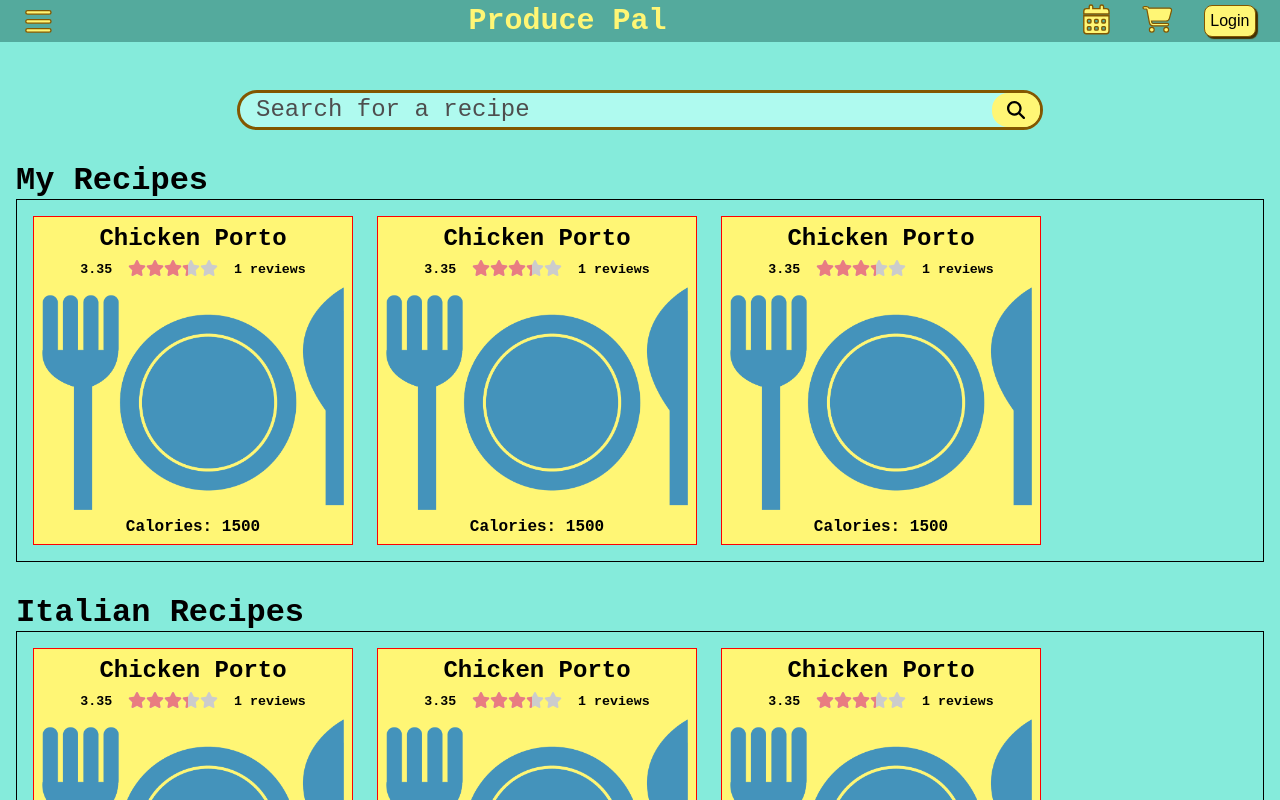
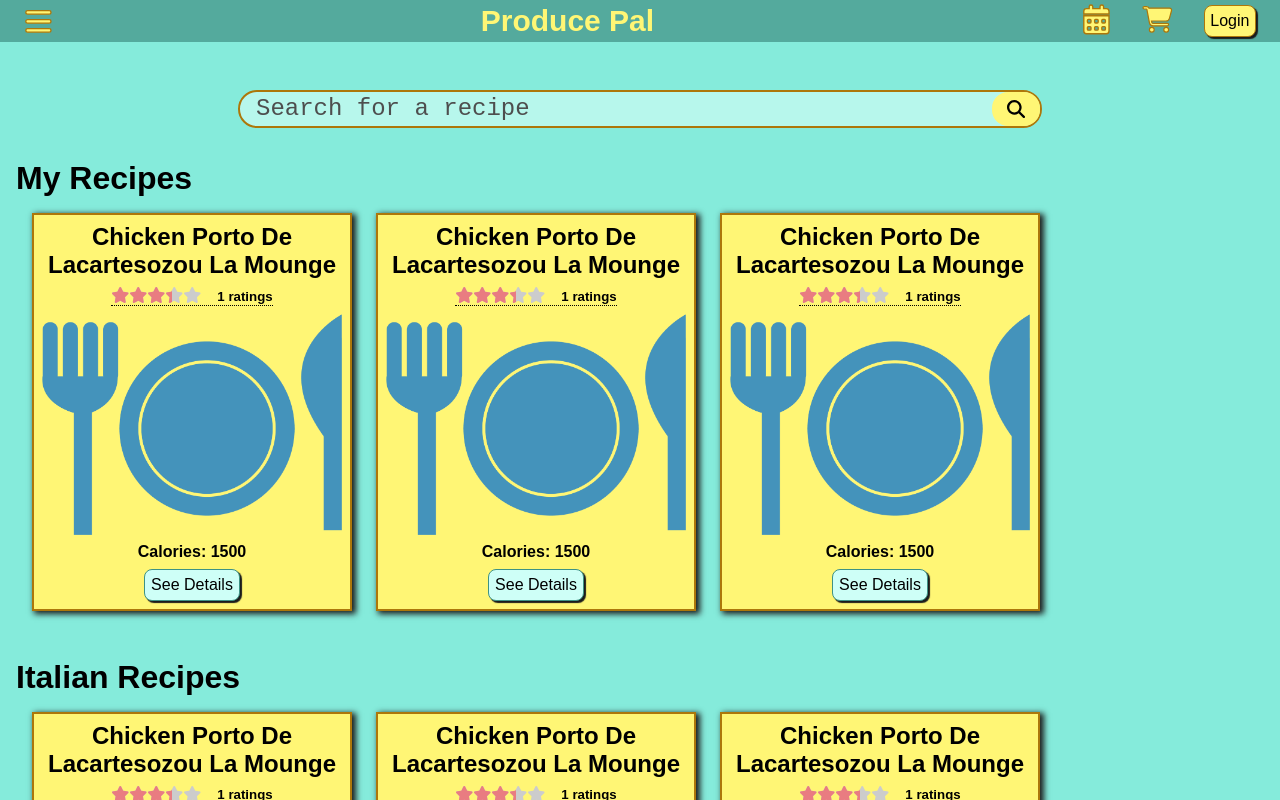
Before and after one commit to VartanKazar/produce-pal, a React (Create React App) app: page /recipes in a window 1280 px wide. Shown: the top 800 px of the page. Built offline with nearby package versions, Linux system fonts and the light colour scheme.

Commit message:
Created a modal component.  Refactored some styling.

```diff
--- a/src/App.css
+++ b/src/App.css
@@ -9,6 +9,8 @@
     3.2.  navbar
     3.3.  Search Bar
     3.4.  Recipe Card
+    3.5.  Rating Section
+    3.6.  Modal Section
   4.  Html Overrides
     4.1.  button
   5.  Font Awesome Overrides
@@ -22,25 +24,39 @@
 :root {
   --background-color-primary: #85ebdb;
   --background-color-secondary: #54aa9d;
-  --background-color-accent: #affaef;
+  --background-color-accent: #b7f7ec;
+  --shadow-color: #1b1b1b;
   --highlight-color-gold: #fff675;
-  --highlight-color-gold-border: #835700;
-  --highlight-color-gold-shadow: #462f01;
+  --highlight-color-gold-border: #ad770a;
+
+  /* Used for gold colored interactions with an after element. */
+  --highlight-gold-after: #ffb875;
+  --highlight-gold-after-border: #ad870a;
+
   --highlight-color-red: #e97c81;
   --highlight-color-red-border: rgb(173, 73, 45);
-  --highlight-color-red-shadow: #4e1606;
-  --text-color-light: #000000;
+  --text-color-primary: #000000;
   --text-color-placeholder: #4e4e4e;
+
+  /* Used for buttons and other interactable elements against the gold background color. */
+  --interaction-primary: #cefff7;
+  --interaction-primary-border: #3e9284;
+  --interaction-primary-after: #c0afee;
+  --interaction-primary-after-border: #3b00dd;
+
+  --fadeout-color: rgba(0, 0, 0, 0.5);
 }
 
 /* Browser reset with all parent elements taking the whole page size. */
 html, body, #root {
+  height: 100vh;
   padding: 0px;
   margin: 0px;
   font-size: clamp(85%, 2vw, 100%);
   background-color: var(--background-color-primary);
-  color: var(--text-color-light);
-  font-family: 'Courier New', Courier, monospace;
+  color: var(--text-color-primary);
+  font-family: Arial, Helvetica, sans-serif;
+  overflow-y: auto;
 }
 
 h1, h2, h3, h4, h5, h6 {
@@ -82,6 +98,7 @@ h1, h2, h3, h4, h5, h6 {
   padding-right: 1rem;
 }
 
+/* 2.1.2. promotional-section */
 .promotional-section {
   display: flex;
   flex-direction: row;
@@ -125,9 +142,8 @@ h1, h2, h3, h4, h5, h6 {
   overflow-x: auto;
   overflow-y: hidden;
   box-sizing: border-box;
+  height: 100%;
   padding: 1rem;
-  border: 1px solid black;
-  height: 100%;
 }
 
 
@@ -154,7 +170,7 @@ h1, h2, h3, h4, h5, h6 {
   width: calc(100% - 0.5rem - 2px);
   height: calc(100% - 0.5rem - 2px);
   background-color: var(--highlight-color-gold);
-  box-shadow: inset 0 0 8px 1px var(--highlight-color-gold-shadow);
+  box-shadow: inset 0 0 8px 1px var(--shadow-color);
   border: 1px solid var(--highlight-color-gold-border);
   border-radius: 0.5rem;
   z-index: -1;
@@ -177,7 +193,7 @@ h1, h2, h3, h4, h5, h6 {
   z-index: 11;
   font-size: 1.25rem;
   font-weight: bold;
-  box-shadow: inset 0 0 4px 1px var(--highlight-color-red-shadow);
+  box-shadow: inset 0 0 4px 1px var(--shadow-color);
 }
 
 /* 3.2. navbar */
@@ -197,9 +213,6 @@ h1, h2, h3, h4, h5, h6 {
   transition: 0.5s;
 }
 
-.nav-bar-title {
-  display: none;
-}
 
 .nav-bar-drawer-container {
   visibility: hidden;
@@ -219,7 +232,7 @@ h1, h2, h3, h4, h5, h6 {
   top: 0;
   left: 0;
   z-index: 90;
-  background-color: rgba(0, 0, 0, 0.5);
+  background-color: var(--fadeout-color);
   width: 100%;
   height: 100%;
   overflow: hidden;
@@ -239,20 +252,17 @@ h1, h2, h3, h4, h5, h6 {
   width: 0;
   height: 100%;
   background-color: var(--background-color-secondary);
-  opacity: 0;
   z-index: -3;
   transition: 0.3s;
+  overflow: hidden;
 }
 
 .nav-bar-drawer.active {
   visibility: visible;
-  opacity: 1;
   width: 24ch;
   z-index: 99;
   transition: 0.3s;
 }
-
-
 
 .nav-bar-user-section {
   display: flex;
@@ -260,7 +270,7 @@ h1, h2, h3, h4, h5, h6 {
   flex-wrap: wrap;
   justify-content: center;
   align-items: center;
-  gap: 1rem;
+  gap: 2rem;
   transition: 0.25s;
 }
 
@@ -274,7 +284,7 @@ h1, h2, h3, h4, h5, h6 {
 
 .nav-icon-default:hover {
   scale: 1.2;
-  filter:drop-shadow(2px 2px 1px var(--highlight-color-gold-shadow));
+  filter:drop-shadow(2px 2px 1px var(--shadow-color));
   transition: 0.25s;
 }
 
@@ -293,7 +303,7 @@ h1, h2, h3, h4, h5, h6 {
   right: -0.35rem;
   width: 1rem;
   height: 1rem;
-  color: var(--text-color-light);
+  color: var(--text-color-primary);
   background-color: var(--highlight-color-red);
   border-radius: 1rem;
   padding: 0.1rem;
@@ -312,7 +322,7 @@ h1, h2, h3, h4, h5, h6 {
   scale: 1.3;
   bottom: -0.5rem;
   right: -0.5rem;
-  filter:drop-shadow(2px 2px 1px var(--highlight-color-gold-shadow));
+  filter:drop-shadow(2px 2px 1px var(--shadow-color));
 }
 
 .nav-icon-default.drawer-collapse-icon {
@@ -332,13 +342,17 @@ h1, h2, h3, h4, h5, h6 {
   font-weight: bold;
   transition: 0.25s;
   text-decoration: none;
-  color: var(--text-color-light)
+  color: var(--text-color-primary)
 }
 
 #nav-bar-link:hover {
   background-color: var(--background-color-primary);
   border-bottom: 1px solid var(--highlight-color-gold);
   transition: 0.25s;
+}
+
+#account-button {
+  display: block;
 }
 
 /* 3.3. Search Bar */
@@ -350,7 +364,7 @@ h1, h2, h3, h4, h5, h6 {
   min-width: 6rem;
   max-width: 50rem;
   background-color: var(--background-color-accent);
-  border: 3px solid var(--highlight-color-gold-border);
+  border: 2px solid var(--highlight-color-gold-border);
   border-radius: 2rem;
   transition: 0.25s;
 }
@@ -392,7 +406,7 @@ h1, h2, h3, h4, h5, h6 {
   z-index: 10;
   opacity: 0;
   border-radius: 1rem;
-  background: var(--highlight-color-red);
+  background: var(--highlight-gold-after);
   transition: width 0.3s ease, opacity 0.25s ease;
 }
 
@@ -409,7 +423,7 @@ h1, h2, h3, h4, h5, h6 {
   width: calc(100% - 6rem);
   background-color: transparent;
   border: none;
-  color: var(--text-color-light);
+  color: var(--text-color-primary);
   font-size: 1.5rem;
   word-wrap: normal;
   white-space: pre;
@@ -429,7 +443,7 @@ h1, h2, h3, h4, h5, h6 {
 }
 
 /* 3.4. Recipe Card */
-.recipe-card-front-container {
+.recipe-card-container {
   gap: 0.5rem;
   flex: 1 1 auto;
   cursor: pointer;
@@ -440,12 +454,14 @@ h1, h2, h3, h4, h5, h6 {
   flex-direction: column;
   align-items: center;
   background-color: var(--highlight-color-gold);
-  border: 1px solid red;
+  border: 2px solid var(--highlight-color-gold-border);
+  box-shadow: 3px 2px 6px 1px var(--shadow-color);
   min-width: 10rem;
   max-width: 20rem;
   width: 100%;
   height: 100%;
 }
+
 
 .recipe-image-container {
   box-sizing: border-box;
@@ -467,8 +483,10 @@ h1, h2, h3, h4, h5, h6 {
   align-items: center;
   flex-wrap: wrap;
   gap: 1rem;
+  border-bottom: 1px dotted var(--text-color-primary);
 }
 
+/* 3.5. Ratings Section */
 .stars-outer {
   position: relative;
   display: inline-block;
@@ -497,6 +515,42 @@ h1, h2, h3, h4, h5, h6 {
   color: var(--highlight-color-red);
 }
 
+/* 3.6. Modal Section */
+.modal-container {
+  display: flex;
+  visibility: hidden;
+  z-index: -99;
+  position: fixed;
+  top: 0;
+  left: 0;
+  display: flex;
+  justify-content: center;
+  align-items: center;
+  width: 100%;
+  height: 100%;
+  background-color: transparent;
+  transition: all 0.3s;
+}
+
+.modal-container.active {
+  visibility: visible;
+  z-index: 99;
+  background-color: var(--fadeout-color);
+  transition: all 0.3s;
+}
+
+.modal-content-container {
+  max-width: 90%;
+  max-height: 90%;
+  margin: 2rem;
+  background-color: white;
+  display: flex;
+  box-sizing: border-box;
+  padding: 1rem;
+  justify-content: center;
+  align-items: center;
+}
+
 /* 4. Html Overrides */
 
 /* 4.1. button */
@@ -504,13 +558,13 @@ button {
   position: relative;
   cursor: pointer;
   font-size: 1rem;
+  color: var(--text-color-primary);
+  padding: 0.35rem;
   background-color: var(--highlight-color-gold);
-  color: var(--text-color-light);
-  padding: 0.35rem;
   border: 1px solid var(--highlight-color-gold-border);
   border-radius: 0.5rem;
+  box-shadow: 2px 2px 1px var(--shadow-color);
   z-index: 1;
-  box-shadow: 2px 2px 1px var(--highlight-color-gold-shadow);
 }
 
 button::after {
@@ -522,17 +576,12 @@ button::after {
   right: 0;
   z-index: -1;
   opacity: 0;
-  background: var(--highlight-color-red);
-  border: 1px solid var(--highlight-color-red-border);
+  background: var(--highlight-gold-after);
+  border: 1px solid var(--highlight-after-border);
   border-radius: 0.5rem;
   transition: width 0.3s ease, opacity 0.5s;
 }
 
-button:hover {
-  scale: 1.05;
-  box-shadow: 3px 3px 2px var(--highlight-color-red-shadow);
-  transition: 0.3s;
-}
 
 button:hover:after {
   left: 0;
@@ -541,25 +590,62 @@ button:hover:after {
   transition: width 0.3s ease, opacity 0.25s;
 }
 
+button[variant="alt"] {
+  background-color: var(--interaction-primary);
+  border: 1px solid var(--interaction-primary-border);
+  border-radius: 0.5rem;
+  box-shadow: 2px 2px 1px var(--shadow-color);
+  transition: 0.3s;
+}
+
+button[variant="alt"]::after {
+  background: var(--interaction-primary-after);
+  border: 1px solid var(--interaction-primary-after-border);
+  border-radius: 0.5rem;
+  transition: width 0.3s ease, opacity 0.5s;
+}
+
+button:hover, button[variant="alt"]:hover {
+  scale: 1.05;
+  box-shadow: 4px 4px 2px var(--shadow-color);
+  transition: 0.3s;
+}
+
 /* 5.  Font Awesome overrides */
 .fa-cart-shopping, .fa-calendar-days, .fa-bars, .fa-circle-xmark {
   stroke: var(--highlight-color-gold-border);
   stroke-width: 1.5rem;
 }
 
+.fa-chevron-down {
+  width: 1.25rem;
+  height: 1.25rem;
+  color: var(--background-color-primary);
+  stroke: var(--highlight-color-gold-border);
+  stroke-width: 1rem;
+}
+
 /* 6.  Media Queries */
 
-@media only screen and (min-width: 600px) {
-  .nav-bar {
-    padding-left: clamp(0.5rem, -0.1rem + 2vw, 2rem);
-    padding-right: clamp(0.5rem, -0.1rem + 2vw, 2rem);
+/* Styles for mobile devices */
+@media only screen and
+(min-width: 300px) and
+(max-width: 800px) {
+
+  #account-button {
+    display: none;
   }
 
   .nav-bar-user-section {
-    gap: 2rem;
+    gap: 1rem;
   }
 
-  .nav-bar-title {
-    display: block;
+  .nav-bar-drawer.active {
+    width: 12rem;
+  }
+
+  .modal-content-container {
+    max-width: 95%;
+    max-height: 95%;
   }
 }
--- /dev/null
+++ b/src/components/Modal.js
@@ -0,0 +1,24 @@
+import React, { useState } from 'react';
+
+const Modal = ({state, onClose, content}) => {
+
+    const handleClickOut = (event) => {
+        if(event.target.id = "modal-container")
+            onClose()
+    }
+
+    return(
+        <aside
+        className={`modal-container ${state ? "active" : ""}`}
+        onClick={(e) => handleClickOut(e)}
+        >
+            <aside className='modal-content-container'>
+            {
+                content
+            }
+            </aside>
+        </aside>
+    )
+}
+
+export default Modal;
--- a/src/components/NavBar.js
+++ b/src/components/NavBar.js
@@ -9,6 +9,9 @@ const NavBar = () => {
     //Replace them with the redux <cartItemCount> and <plannerItemCount> variables when available.
     const cartitemCount = 0;
     const plannerItemCount = 0;
+
+    //Dummy variable to make the nav bar functionality work.
+    var user;
 
     const [drawer, setDrawer] = useState(0)
 
@@ -44,7 +47,7 @@ const NavBar = () => {
                     <div className={`nav-icon-indexed ${cartitemCount === 0  ? "hidden" : ""}`} count={cartitemCount} >
                         <FontAwesomeIcon icon={faCartShopping} className="nav-icon-default"/>
                     </div>
-                    <button>Login</button>
+                    <button id="account-button">Login</button>
                 </div>
             </div>
 
@@ -63,6 +66,7 @@ const NavBar = () => {
 
                 <a id="nav-bar-link" href="/">Home</a>
                 <a id="nav-bar-link" href="/recipes">Recipes</a>
+                <a id="nav-bar-link">{user ? "Sign Out" : "Sign In"}</a>
             </aside>
         </React.Fragment>
     )
--- /dev/null
+++ b/src/components/RecipeCard.js
@@ -0,0 +1,67 @@
+import React, { useState } from 'react';
+import RecipeDefaultIcon from "../assets/recipe-default-icon.png"
+import StarRating from './StarRating';
+import Modal from './Modal';
+
+const RecipeCard = ({data}) => {
+
+    const [detailsModal, setDetailsModal] = useState(undefined)
+
+    const handleModalOpen = () => {
+        setDetailsModal(1)
+    }
+
+    const detailsContent = () => {
+
+        return (
+            <div>
+
+            </div>
+        )
+    }
+
+    return (
+        <div className='recipe-card-container'>
+
+            <h2
+            style = {{
+                wordBreak: "break-word",
+                wordWrap: "break-word",
+                width: "100%",
+                textAlign: "center"
+            }}>
+                {data.name}
+            </h2>
+            {data && data.rating && data.reviews &&
+                <div className='recipe-card-star-section'>
+                    <StarRating rating={data.rating}/>
+                    <h5>{`${data.reviews.length} ratings`}</h5>
+                </div>
+            }
+            <div className='recipe-image-container'>
+                <img
+                className='recipe-image'
+                src={RecipeDefaultIcon}
+                alt=""
+                />
+            </div>
+
+            <h4>{`Calories: ${data.calories}`}</h4>
+
+            <button
+            variant="alt"
+            onClick={() => handleModalOpen()}
+            >
+                See Details
+            </button>
+
+            <Modal
+            state={detailsModal}
+            content = {detailsContent()}
+            onClose = {() => setDetailsModal(undefined)}
+            />
+        </div>
+    )
+}
+
+export default RecipeCard;
--- a/src/components/RecipeCardFront.js
+++ /dev/null
@@ -1,42 +0,0 @@
-import React from 'react';
-import RecipeDefaultIcon from "../assets/recipe-default-icon.png"
-import StarRating from './StarRating';
-
-const RecipeCardFront = ({data}) => {
-
-    const renderRatingSection = () => {
-
-
-
-        return (
-            <div className='recipe-card-star-section'>
-                <StarRating rating={5}/>
-            </div>
-        )
-    }
-
-    return (
-        <div className='recipe-card-front-container'>
-
-            <h2>{data.name}</h2>
-            {data && data.rating && data.reviews &&
-                <div className='recipe-card-star-section'>
-                    <h5>{data.rating}</h5>
-                    <StarRating rating={data.rating}/>
-                    <h5>{`${data.reviews.length} reviews`}</h5>
-                </div>
-            }
-            <div className='recipe-image-container'>
-                <img
-                className='recipe-image'
-                src={RecipeDefaultIcon}
-                alt=""
-                />
-            </div>
-
-            <h4>{`Calories: ${data.calories}`}</h4>
-        </div>
-    )
-}
-
-export default RecipeCardFront;
--- a/src/pages/Recipes.js
+++ b/src/pages/Recipes.js
@@ -1,12 +1,12 @@
 import React, { useState, useEffect } from 'react';
 import SearchSingle from '../components/SearchSingle';
-import RecipeCardFront from '../components/RecipeCardFront';
+import RecipeCard from '../components/RecipeCard';
 
 const Recipes = () => {
 
     //This data will mock what gets returned from the database.
     const dummyRecipe = {
-        name: "Chicken Porto",
+        name: "Chicken Porto De Lacartesozou La Mounge",
         description: "The best chicken dish out there.",
         rating: 3.35,
         categories: ["italian", "chicken", "dairy"],
@@ -54,9 +54,9 @@ const Recipes = () => {
                 <h1 style = {{alignSelf: "flex-start"}}>My Recipes</h1>
                 <div className='recipes-page-section'>
 
-                    <RecipeCardFront data={dummyRecipe}/>
-                    <RecipeCardFront data={dummyRecipe}/>
-                    <RecipeCardFront data={dummyRecipe}/>
+                    <RecipeCard data={dummyRecipe}/>
+                    <RecipeCard data={dummyRecipe}/>
+                    <RecipeCard data={dummyRecipe}/>
                 </div>
             </div>
 
@@ -65,9 +65,9 @@ const Recipes = () => {
                 <h1 style = {{alignSelf: "flex-start"}}>Italian Recipes</h1>
                 <div className='recipes-page-section'>
 
-                    <RecipeCardFront data={dummyRecipe}/>
-                    <RecipeCardFront data={dummyRecipe}/>
-                    <RecipeCardFront data={dummyRecipe}/>
+                    <RecipeCard data={dummyRecipe}/>
+                    <RecipeCard data={dummyRecipe}/>
+                    <RecipeCard data={dummyRecipe}/>
                 </div>
             </div>
 
@@ -76,9 +76,9 @@ const Recipes = () => {
             <h1 style = {{alignSelf: "flex-start"}}>Mexican Recipes</h1>
             <div className='recipes-page-section'>
 
-                <RecipeCardFront data={dummyRecipe}/>
-                <RecipeCardFront data={dummyRecipe}/>
-                <RecipeCardFront data={dummyRecipe}/>
+                <RecipeCard data={dummyRecipe}/>
+                <RecipeCard data={dummyRecipe}/>
+                <RecipeCard data={dummyRecipe}/>
             </div>
             </div>
         </div>
```
